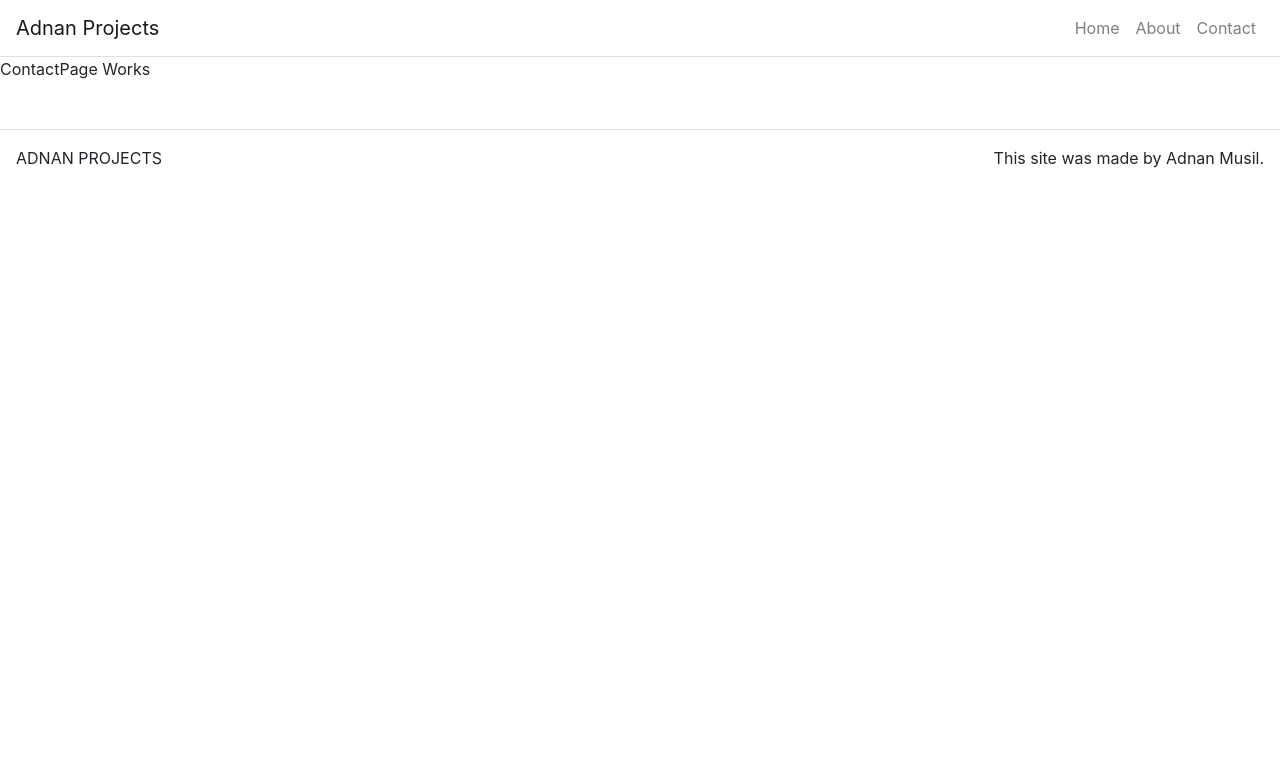
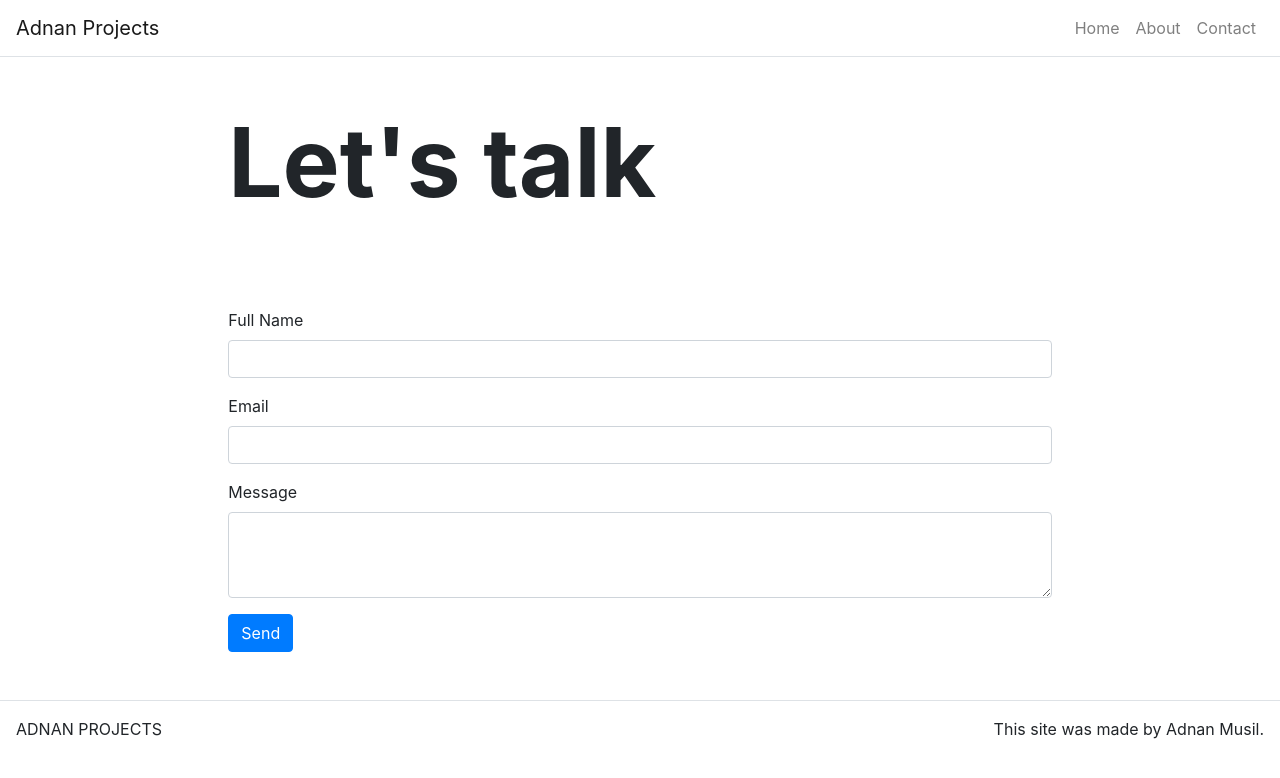
Before and after one commit to adnanali000/MyPortfolio, a React (Create React App) app: page /contact in a window 1280 px wide. Shown: the top 778 px of the page. Built offline with nearby package versions, Linux system fonts and the light colour scheme.

Commit message:
myportfolio contact page deploy

```diff
--- a/package.json
+++ b/package.json
@@ -6,6 +6,7 @@
     "@testing-library/jest-dom": "^5.11.5",
     "@testing-library/react": "^11.1.2",
     "@testing-library/user-event": "^12.2.2",
+    "axios": "^0.21.0",
     "bootstrap": "^4.5.3",
     "react": "^17.0.1",
     "react-bootstrap": "^1.4.0",
--- a/src/index.css
+++ b/src/index.css
@@ -38,3 +38,14 @@
   font-size: 16px;
   margin:0px;
 }
+
+.success-msg{
+  color: #57A773;
+  padding: 10px 15px;
+}
+
+
+.err-msg{
+  color: #EE6352;
+  padding: 10px 15px;
+}
--- a/src/pages/ContactPage.js
+++ b/src/pages/ContactPage.js
@@ -1,9 +1,87 @@
 import React from 'react';
+import Hero from '../components/Hero';
+import Content from '../components/content';
+import Form from 'react-bootstrap/Form';
+import Button from 'react-bootstrap/Button';
 
-function ContactPage(props){
+
+
+class ContactPage extends React.Component{
+    constructor(props){
+        super(props);
+
+        this.state = {
+            name:'',
+            email:'',
+            message:'',
+            disabled: false,
+            emailSent: null
+        }
+
+    }
+
+    handleChange = (event)=>{
+        const target = event.target;
+        const value = target.type === 'checkbox' ? target.checked : target.value;
+        const name = target.name;
+
+        this.setState({
+            [name]:value
+        })
+    }
+
+    handleSubmit = (event)=>{
+        event.preventDefault();
+
+        this.setState({
+            disabled: true,
+        })
+
+    }
+
+
+
+
+
+    render(){
     return(
-            <p>ContactPage Works</p>
+        <div>
+            <Hero title = {this.props.title} />
+            <Content>
+                <Form onSubmit={this.handleSubmit}>
+                    <Form.Group>
+                        <Form.Label htmlfor='full-name'>Full Name</Form.Label>
+                        <Form.Control id="full-name" name='name' type='text' value={this.state.name} onChange={this.handleChange} />
+                    </Form.Group>
+
+                    <Form.Group>
+                        <Form.Label htmlfor='email'>Email</Form.Label>
+                        <Form.Control id="email" name='email' type='text' value={this.state.email} onChange={this.handleChange} />
+                    </Form.Group>
+
+                    <Form.Group>
+                        <Form.Label htmlfor='message'>Message</Form.Label>
+                        <Form.Control id="message" name='message' as='textarea' rows='3' value={this.state.message} onChange={this.handleChange} />
+                    </Form.Group>
+
+                    <Button className='d-inline-block' variant='primary' type='submit' disabled={this.state.disabled}>
+                        Send
+                    </Button>
+
+                    {this.state.emailSent === true && <p className='d-inline success-msg'>Email Sent</p>}
+                    {this.state.emailSent === false && <p className='d-inline err-msg'>Email not Sent</p>}
+
+                </Form>
+
+            </Content>
+
+
+
+        </div>
+
     );
+}
+
 
 }
 
```
Also changed, not shown: 1 other file (tests, documents, lock files or other folders).
